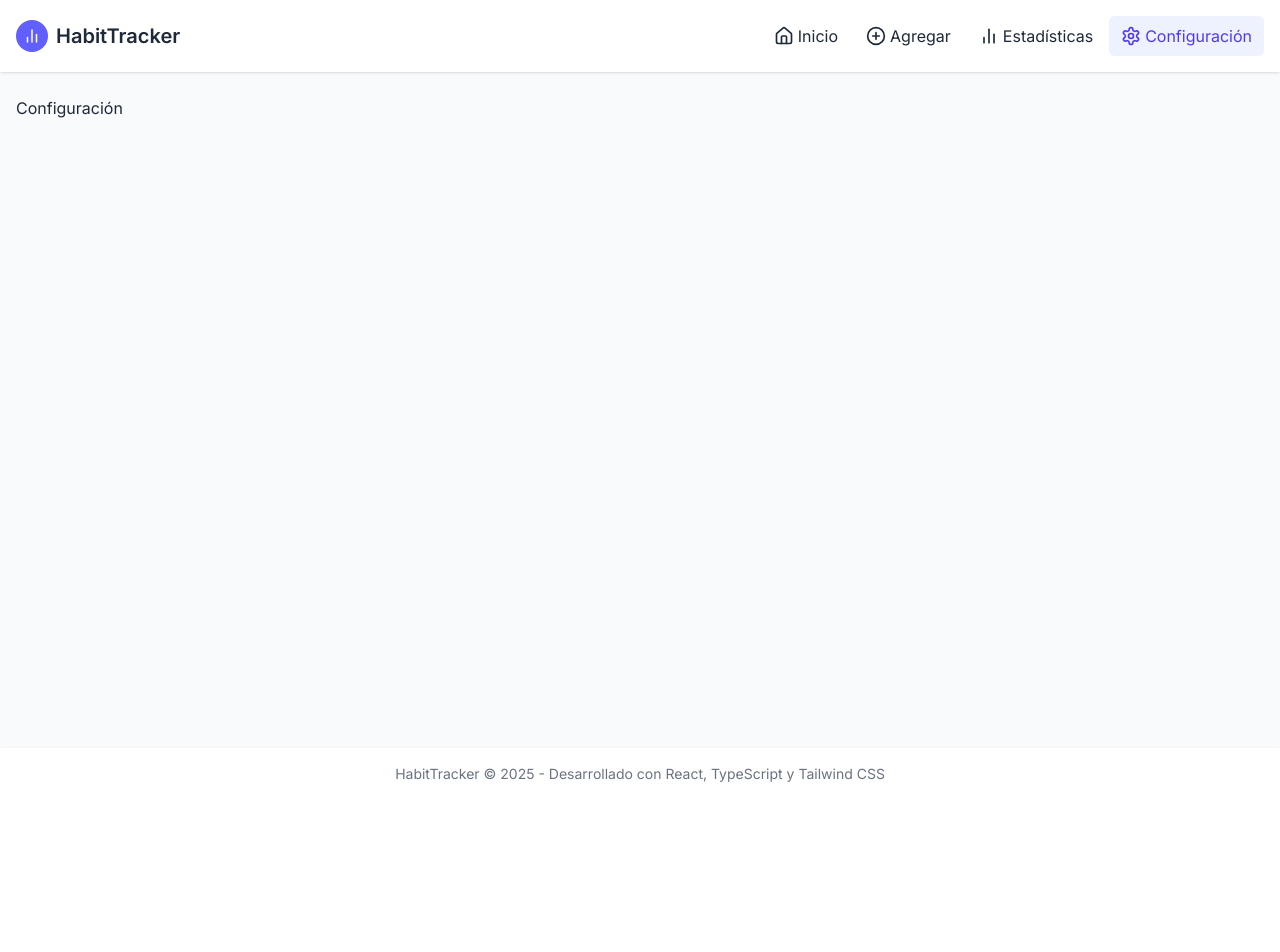
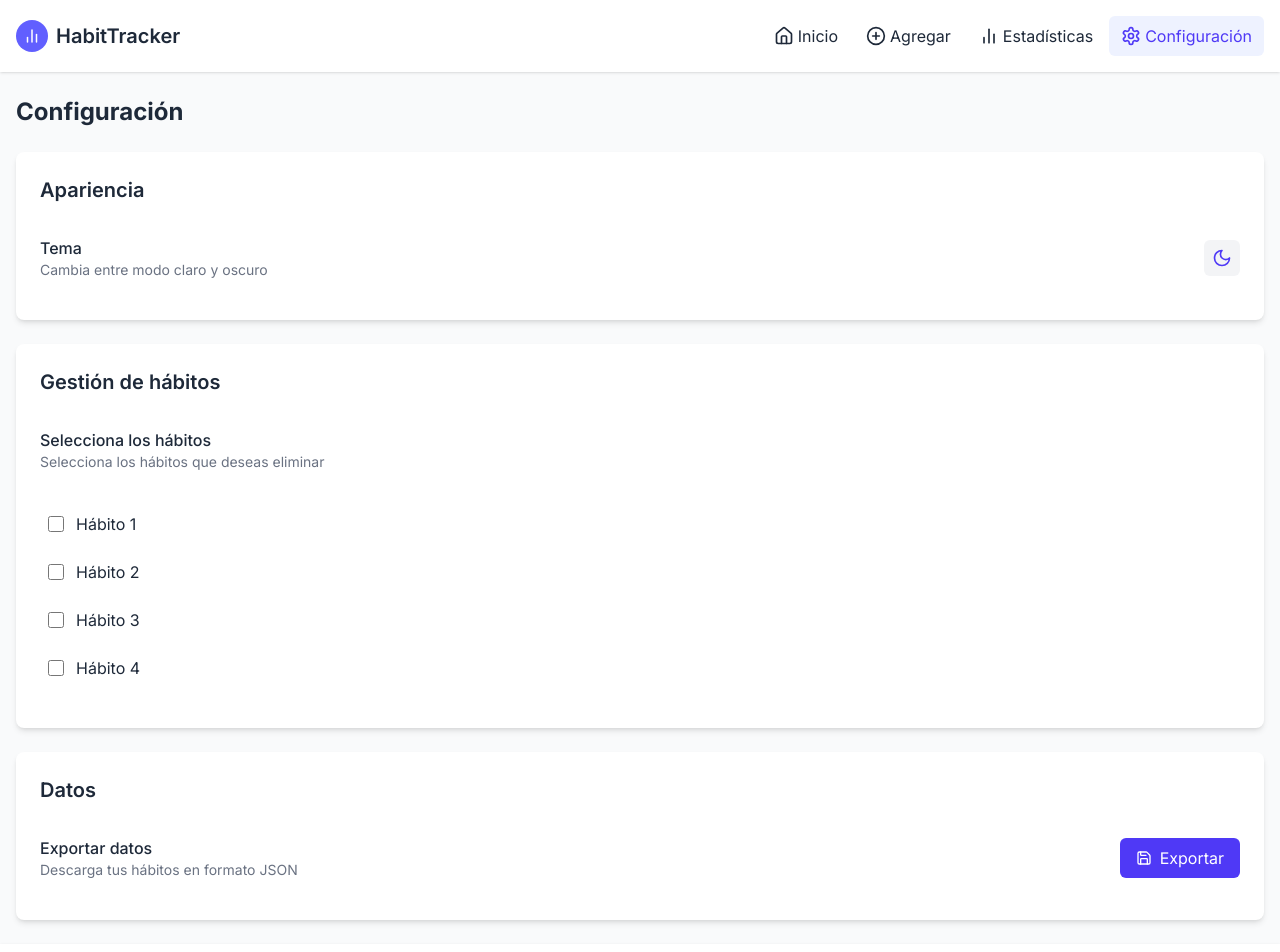
Before and after one commit to dommirr/habit-tracker, a React (Vite) app: page /settings in a window 1280 px wide. Shown: the top 952 px of the page. Before the commit the page ends 800 px from the top, so only its background shows below. Built offline with nearby package versions, Linux system fonts and the light colour scheme.

Commit message:
add settings page

```diff
--- a/src/components/Layout/Footer.tsx
+++ b/src/components/Layout/Footer.tsx
@@ -1,4 +1,4 @@
-function Footer() {
+const Footer = () => {
   return (
     <footer className="bg-white dark:bg-gray-800 shadow-sm py-4 mt-auto">
       <div className="container mx-auto px-4 text-center text-sm text-gray-500 dark:text-gray-400">
@@ -7,6 +7,6 @@ function Footer() {
       </div>
     </footer>
   );
-}
+};
 
 export default Footer;
--- a/src/components/Layout/NavBar.tsx
+++ b/src/components/Layout/NavBar.tsx
@@ -8,7 +8,7 @@ const navItems = [
   { path: '/settings', icon: <Settings size={20} />, label: 'Configuración' }
 ];
 
-function NavBar({ onItemClick }: { onItemClick: () => void }) {
+const NavBar = ({ onItemClick }: { onItemClick: () => void }) => {
   const location = useLocation();
 
   return (
@@ -32,6 +32,6 @@ function NavBar({ onItemClick }: { onItemClick: () => void }) {
       </nav>
     </div>
   );
-}
+};
 
 export default NavBar;
--- /dev/null
+++ b/src/components/common/Button.tsx
@@ -0,0 +1,23 @@
+interface ButtonProps extends React.ButtonHTMLAttributes<HTMLButtonElement> {
+  children: React.ReactNode;
+  appearance: 'primary' | 'secondary' | 'danger';
+}
+
+const buttonClasses = {
+  primary:
+    'px-4 py-2 bg-indigo-600 hover:bg-indigo-700 text-white rounded-md transition-colors flex items-center',
+  secondary:
+    'px-4 py-2 border border-gray-300 dark:border-gray-600 rounded-md hover:bg-gray-100 dark:hover:bg-gray-700 transition-colors',
+  danger:
+    'px-4 py-2 bg-red-600 hover:bg-red-700 text-white rounded-md transition-colors flex items-center'
+};
+
+const Button: React.FC<ButtonProps> = ({ children, appearance, ...props }) => {
+  return (
+    <button className={buttonClasses[appearance]} {...props}>
+      {children}
+    </button>
+  );
+};
+
+export default Button;
--- /dev/null
+++ b/src/components/common/SettingCard.tsx
@@ -0,0 +1,15 @@
+interface SettingCardProps {
+  title: string;
+  children: React.ReactNode;
+}
+
+const SettingCard: React.FC<SettingCardProps> = ({ title, children }) => {
+  return (
+    <div className="bg-white dark:bg-gray-800 rounded-lg shadow-md p-6">
+      <h2 className="text-xl font-semibold mb-4">{title}</h2>
+      {children}
+    </div>
+  );
+};
+
+export default SettingCard;
--- /dev/null
+++ b/src/components/common/SettingItem.tsx
@@ -0,0 +1,25 @@
+interface SettingItemProps {
+  title: string;
+  description: string;
+  children?: React.ReactNode;
+}
+
+const SettingItem: React.FC<SettingItemProps> = ({
+  title,
+  description,
+  children
+}) => {
+  return (
+    <div className="flex items-center justify-between py-4">
+      <div>
+        <p className="font-medium">{title}</p>
+        <p className="text-sm text-gray-500 dark:text-gray-400">
+          {description}
+        </p>
+      </div>
+      {children && <div>{children}</div>}
+    </div>
+  );
+};
+
+export default SettingItem;
--- /dev/null
+++ b/src/components/common/Title.tsx
@@ -0,0 +1,9 @@
+interface TitleProps {
+  title: string;
+}
+
+const Title: React.FC<TitleProps> = ({ title }) => {
+  return <h1 className="text-2xl font-bold mb-6">{title}</h1>;
+};
+
+export default Title;
--- /dev/null
+++ b/src/hooks/useTheme.ts
@@ -0,0 +1,22 @@
+import { useState, useEffect } from 'react';
+
+type ThemeType = 'light' | 'dark';
+
+export function useTheme() {
+  const [theme, setTheme] = useState<ThemeType>(
+    () => (localStorage.getItem('theme') as ThemeType) || 'light'
+  );
+
+  useEffect(() => {
+    const root = window.document.documentElement;
+    root.classList.remove('light', 'dark');
+    root.classList.add(theme);
+    localStorage.setItem('theme', theme);
+  }, [theme]);
+
+  const toggleTheme = () => {
+    setTheme((prev) => (prev === 'light' ? 'dark' : 'light'));
+  };
+
+  return { theme, toggleTheme };
+}
--- /dev/null
+++ b/src/mocks/habits.ts
@@ -0,0 +1,44 @@
+import { HabitInterface } from '../types';
+
+export const HABITS_MOCK: HabitInterface[] = [
+  {
+    id: '1',
+    name: 'Hábito 1',
+    description: 'Descripción del hábito 1',
+    frequency: 'daily',
+    color: '#000000',
+    createdAt: '2021-01-01',
+    completedDates: [],
+    timeOfDay: 'morning'
+  },
+  {
+    id: '2',
+    name: 'Hábito 2',
+    description: 'Descripción del hábito 2',
+    frequency: 'weekly',
+    color: '#000000',
+    createdAt: '2021-01-01',
+    completedDates: [],
+    timeOfDay: 'morning'
+  },
+  {
+    id: '3',
+    name: 'Hábito 3',
+    description: 'Descripción del hábito 3',
+    frequency: 'monthly',
+    color: '#000000',
+    createdAt: '2021-01-01',
+    completedDates: [],
+    timeOfDay: 'morning'
+  },
+  {
+    id: '4',
+    name: 'Hábito 4',
+    description: 'Descripción del hábito 4',
+    frequency: 'daily',
+    color: '#000000',
+    createdAt: '2021-01-01',
+    completedDates: [],
+    timeOfDay: 'morning'
+  }
+];
--- a/src/pages/Settings.tsx
+++ b/src/pages/Settings.tsx
@@ -1,11 +1,150 @@
+import React, { useState } from 'react';
+import { Moon, Sun, Save, Trash2 } from 'lucide-react';
 import Layout from '../components/Layout';
+import { useTheme } from '../hooks/useTheme';
+import SettingItem from '../components/common/SettingItem';
+import Title from '../components/common/Title';
+import SettingCard from '../components/common/SettingCard';
+import Button from '../components/common/Button';
+import { HABITS_MOCK } from '../mocks/habits';
 
-const Settings = () => {
+const SettingsPage: React.FC = () => {
+  const { theme, toggleTheme } = useTheme();
+  const [showConfirmation, setShowConfirmation] = useState(false);
+  const [selectedHabits, setSelectedHabits] = useState<string[]>([]);
+
+  const handleToggleHabit = (id: string) => {
+    setSelectedHabits((prev) =>
+      prev.includes(id)
+        ? prev.filter((habitId) => habitId !== id)
+        : [...prev, id]
+    );
+  };
+
   return (
     <Layout>
-      <h1>Configuración</h1>
+      <Title title="Configuración" />
+      <div className="space-y-6">
+        {/* Tema */}
+        <SettingCard title="Apariencia">
+          <SettingItem
+            title="Tema"
+            description="Cambia entre modo claro y oscuro"
+          >
+            <button
+              onClick={toggleTheme}
+              className="p-2 rounded-md bg-gray-100 dark:bg-gray-700 hover:bg-gray-200 dark:hover:bg-gray-600 transition-colors"
+            >
+              {theme === 'dark' ? (
+                <Sun size={20} className="text-amber-500" />
+              ) : (
+                <Moon size={20} className="text-indigo-600" />
+              )}
+            </button>
+          </SettingItem>
+        </SettingCard>
+
+        {/* Gestión de hábitos */}
+
+        <SettingCard title="Gestión de hábitos">
+          {HABITS_MOCK.length === 0 ? (
+            <p className="text-gray-500 dark:text-gray-400">
+              No hay hábitos para gestionar.
+            </p>
+          ) : (
+            <>
+              <div className="mb-4">
+                <SettingItem
+                  title="Selecciona los hábitos"
+                  description="Selecciona los hábitos que deseas eliminar"
+                />
+
+                <div className="space-y-2 max-h-60 overflow-y-auto mt-4">
+                  {HABITS_MOCK.map((habit) => (
+                    <div
+                      key={habit.id}
+                      className="flex items-center p-2 rounded-md hover:bg-gray-100 dark:hover:bg-gray-700"
+                    >
+                      <input
+                        type="checkbox"
+                        id={`habit-${habit.id}`}
+                        checked={selectedHabits.includes(habit.id)}
+                        onChange={() => handleToggleHabit(habit.id)}
+                        className="mr-3 h-4 w-4 text-indigo-600 focus:ring-indigo-500 border-gray-300 rounded"
+                      />
+                      <label
+                        htmlFor={`habit-${habit.id}`}
+                        className="flex-grow cursor-pointer"
+                      >
+                        {habit.name}
+                      </label>
+                    </div>
+                  ))}
+                </div>
+              </div>
+
+              {selectedHabits.length > 0 && (
+                <div className="flex justify-end">
+                  {showConfirmation ? (
+                    <div className="flex space-x-2">
+                      <Button
+                        onClick={() => setShowConfirmation(false)}
+                        appearance="secondary"
+                      >
+                        Cancelar
+                      </Button>
+                      <Button onClick={() => {}} appearance="danger">
+                        <Trash2 size={16} className="mr-2" />
+                        Confirmar eliminación
+                      </Button>
+                    </div>
+                  ) : (
+                    <Button
+                      onClick={() => setShowConfirmation(true)}
+                      appearance="danger"
+                    >
+                      <Trash2 size={16} className="mr-2" />
+                      Eliminar seleccionados ({selectedHabits.length})
+                    </Button>
+                  )}
+                </div>
+              )}
+            </>
+          )}
+        </SettingCard>
+
+        {/* Exportar datos */}
+        <SettingCard title="Datos">
+          <SettingItem
+            title="Exportar datos"
+            description="Descarga tus hábitos en formato JSON"
+          >
+            <Button
+              appearance="primary"
+              onClick={() => {
+                const dataStr = JSON.stringify(HABITS_MOCK, null, 2);
+                const dataUri = `data:application/json;charset=utf-8,${encodeURIComponent(
+                  dataStr
+                )}`;
+
+                const exportFileDefaultName = `habit-tracker-data-${
+                  new Date().toISOString().split('T')[0]
+                }.json`;
+
+                const linkElement = document.createElement('a');
+                linkElement.setAttribute('href', dataUri);
+                linkElement.setAttribute('download', exportFileDefaultName);
+                linkElement.click();
+              }}
+            >
+              <Save size={16} className="mr-2" />
+              Exportar
+            </Button>
+          </SettingItem>
+        </SettingCard>
+      </div>
     </Layout>
   );
 };
 
-export default Settings;
+export default SettingsPage;
--- /dev/null
+++ b/src/types/index.ts
@@ -0,0 +1,10 @@
+export interface HabitInterface {
+  id: string;
+  name: string;
+  description: string;
+  frequency: 'daily' | 'weekly' | 'monthly';
+  timeOfDay?: 'morning' | 'afternoon' | 'evening' | 'anytime';
+  color: string;
+  createdAt: string;
+  completedDates: string[];
+}
```
Also changed, not shown: src/components/Layout/Header.tsx (+5 -6 lines).
